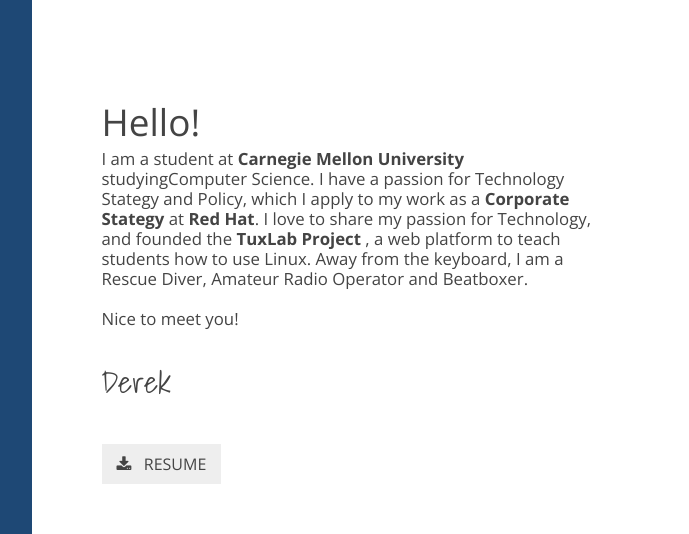
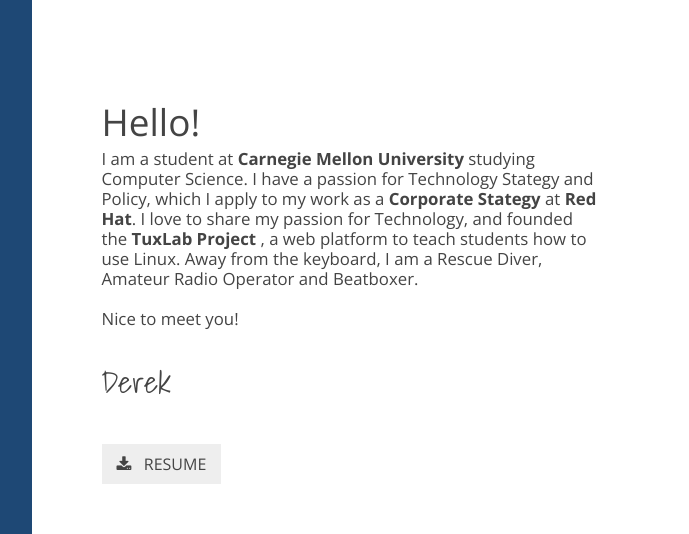
Before and after one commit to DerekTBrown/derektbrown.github.io, a website: page index.html in a window 1280 px wide. Shown: the part 103-637 px from the top of the page, 591-1280 px from the left. Drawn offline with nearby package versions, Linux system fonts and the light colour scheme.

Commit message:
fixing typo

```diff
--- a/index.html
+++ b/index.html
@@ -115,7 +115,7 @@
           <div>
             <h3>Hello!</h3>
             I am a student at <b>Carnegie Mellon University</b>
-            studyingComputer Science.  I have a passion for Technology Stategy
+            studying Computer Science.  I have a passion for Technology Stategy
             and Policy, which I apply to my work as a <b> Corporate Stategy </b>
             at <b>Red Hat</b>. I love to share my passion for Technology, and founded
             the <b> TuxLab Project </b>, a web platform to teach students how
```
